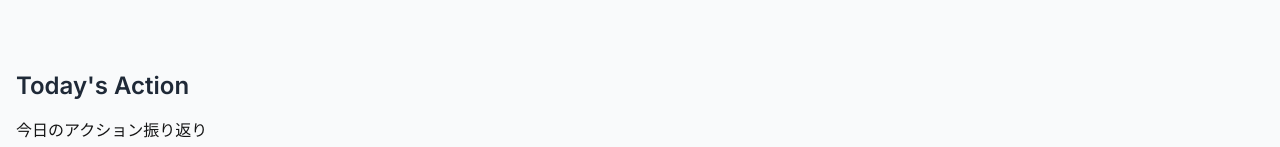
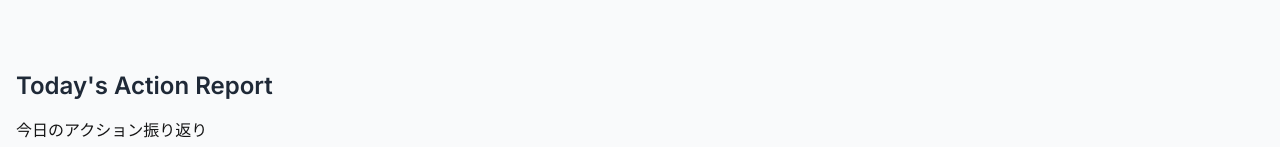
Before and after one commit to rekigaku/IKOI_kawaruwa, a Next.js app in the folder testcode/frontend/: page /daily in a window 1280 px wide. Shown: the part 138-285 px from the top of the page. Built offline with nearby package versions, Linux system fonts and the light colour scheme.

Commit message:
完成版です！

```diff
--- a/testcode/frontend/src/pages/daily/index.js
+++ b/testcode/frontend/src/pages/daily/index.js
@@ -51,7 +51,7 @@ const EmployeeRecordsComponent = () => {
 
   return (
     <div className="container mx-auto px-4">
-      <h2 className="text-2xl font-semibold text-gray-800 mb-4 mt-20">Today's Action</h2>
+      <h2 className="text-2xl font-semibold text-gray-800 mb-4 mt-20">Today's Action Report</h2>
       <p CalssName="text-2xl font-semibold text-gray-800 mb-4 mt-20">今日のアクション振り返り</p>
 
       <form onSubmit={handleSubmit} className="mb-4">
--- a/testcode/frontend/src/pages/weekly/index.js
+++ b/testcode/frontend/src/pages/weekly/index.js
@@ -28,7 +28,8 @@ export default function ApiViewer() {
 
    return (
     <div className="container mx-auto px-4 py-10">
-      <h2 className="text-2xl font-semibold text-gray-900 mb-6">Weekly Action Report</h2>
+      <h2 className="text-2xl font-semibold text-gray-900 mb-4">Weekly Action Report</h2>
+      <p CalssName="text-2xl font-bold text-gray-600 mb-10 mt-20">先週のアクション振り返り</p>
       <form onSubmit={handleSubmit} className="mb-8">
         {/* <label htmlFor="employeeId" className="block text-gray-900 text-lg font-medium mb-3">
           Employee ID:
```
Also changed, not shown: 1 other file (tests, documents, lock files or other folders).
